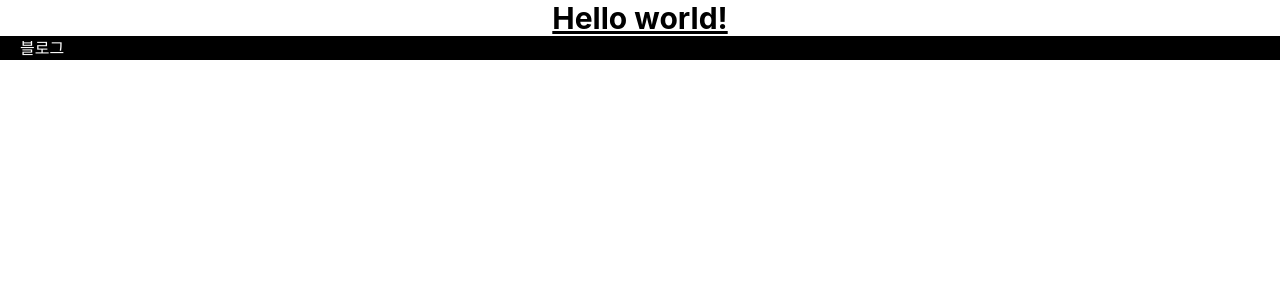
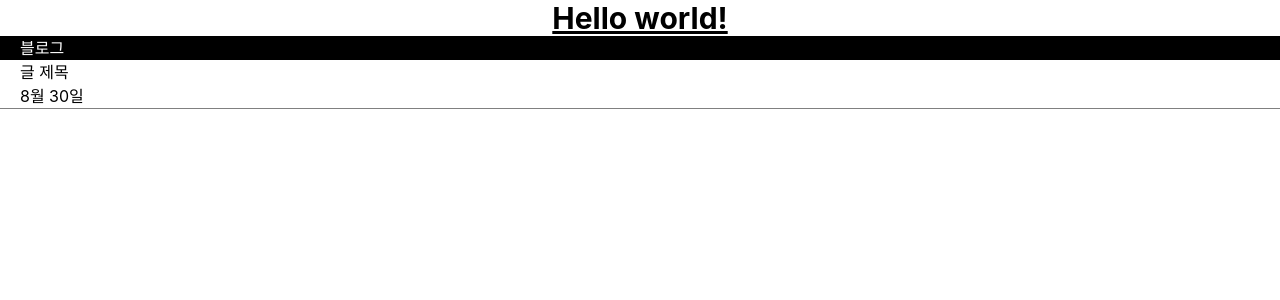
Before and after one commit to hotire/spring-react, a React (Create React App) app in the folder src/frontend/: page / in a window 1280 px wide. Shown: the top 300 px of the page. Built offline with nearby package versions, Linux system fonts and the light colour scheme.

Commit message:
Add list example

```diff
--- a/src/frontend/src/App.css
+++ b/src/frontend/src/App.css
@@ -44,3 +44,9 @@
   color: white;
   padding-left: 20px;
 }
+
+.list {
+  padding-left: 20px;
+  text-align: left;
+  border-bottom: 1px solid grey;
+}
--- a/src/frontend/src/App.js
+++ b/src/frontend/src/App.js
@@ -9,6 +9,10 @@ function App() {
         Hello world!
       </h1>
       <div className="black-nav">{ post }</div>
+      <div className="list">
+        <h4>글 제목</h4>
+        <p>8월 30일</p>
+      </div>
     </div>
   );
 }
```
